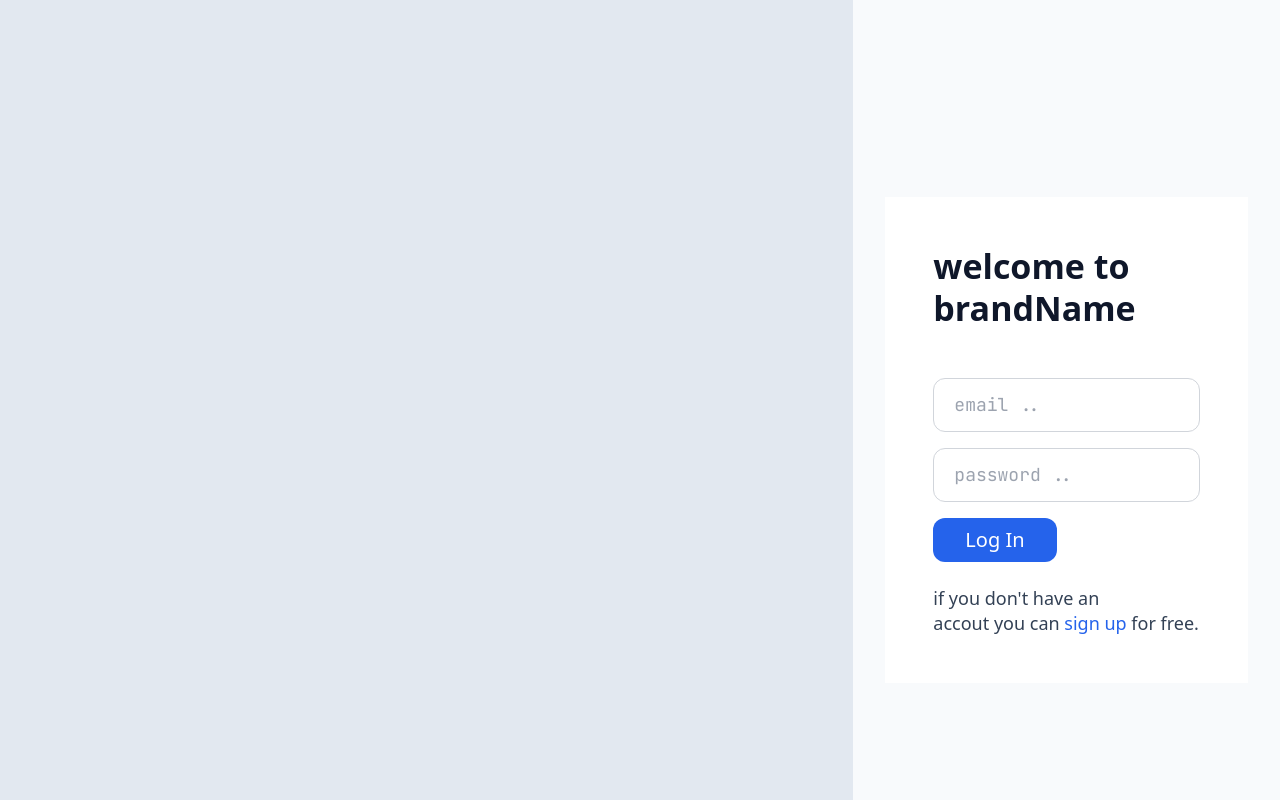
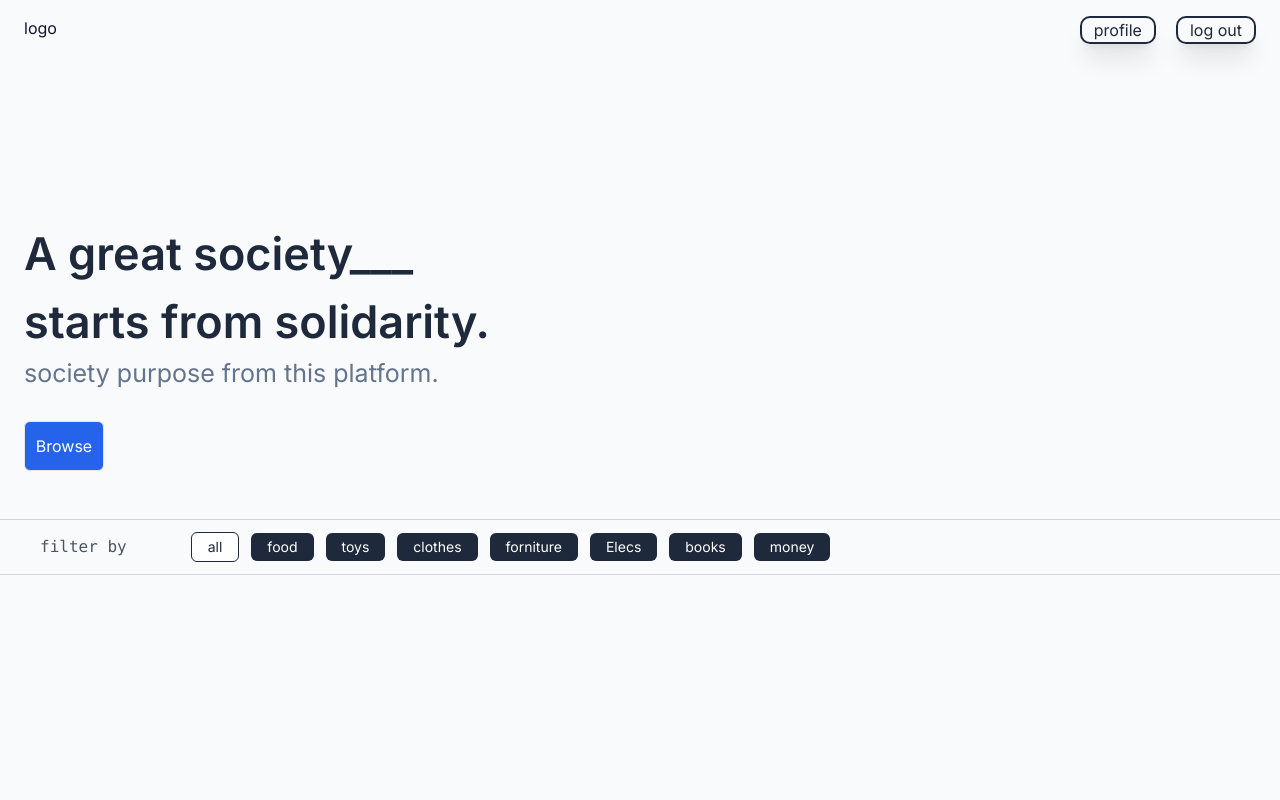
Before and after one commit to Sara-pro-vesion/bit-project, a React (Vite) app: page / in a window 1280 px wide. Built offline with nearby package versions, Linux system fonts and the light colour scheme.

Commit message:
(nav/hero)charity components done

```diff
--- a/src/App.jsx
+++ b/src/App.jsx
@@ -1,16 +1,15 @@
 import LogIn from './pages/LogIn';
 import SignUp from './pages/SignUp';
+import CharityPage from './pages/CharityPage';
 import { BrowserRouter as Router, Routes, Route } from 'react-router-dom';
 
 export default function App() {
   return (
     <Router>
       <Routes>
-
-        <Route path="/" element={<LogIn />} />
-        <Route path="login" element={<LogIn />} />
+        <Route path="/" element={<CharityPage />} />
+        <Route path="/login" element={<LogIn />} />
         <Route path="/signup" element={<SignUp />} />
-
       </Routes>
     </Router>
   );
--- /dev/null
+++ b/src/components/FilterBar.jsx
@@ -0,0 +1,37 @@
+import React, { useState } from 'react';
+
+export default function FilterBar({ onCategoryChange }) {
+  const categories = [
+    'all', 'food', 'toys', 'clothes', 'forniture', 'Elecs', 'books', 'money'
+  ];
+
+  const [active, setActive] = useState('all');
+
+  const handleSelect = (category) => {
+    setActive(category);
+    if (onCategoryChange) onCategoryChange(category);
+  };
+
+  return (
+    <div className="md:mt-12 mt-10 w-full border-y border-gray-300 py-3 px-10 flex items-center gap-6 overflow-x-auto no-scrollbar">
+      <span className="text-gray-600 pr-10 font-mono whitespace-nowrap">
+        filter by
+      </span>
+      <div className="flex flex-nowrap items-center gap-3">
+        {categories.map((cat) => (
+          <button
+            key={cat}
+            onClick={() => handleSelect(cat)}
+            className={`px-4 py-1 rounded-md text-sm transition-colors duration-200 whitespace-nowrap ${
+              active === cat
+                ? 'bg-white text-[#1e293b] border border-[#1e293b]'
+                : 'bg-[#1e293b] text-white hover:bg-[#334155]'
+            }`}
+          >
+            {cat}
+          </button>
+        ))}
+      </div>
+    </div>
+  );
+}
--- /dev/null
+++ b/src/components/Hero.jsx
@@ -0,0 +1,12 @@
+
+
+export default function Hero() {
+    return (
+        <div className="flex flex-col justify-start px-6">
+        <h1 className="text-[#1E293B] font-semibold font-Poppines text-[34px] md:text-[45px]">A great society___
+<br/>starts from solidarity.</h1>
+        <h4 className="text-[23px] md:text-[25px] font-Inter text-[#64748B]">society purpose from this platform.</h4>
+        <button className="text-white mt-7 w-[80px] border rounded-md bg-[#2563EB] py-3 px-1">Browse</button>
+        </div>
+    )
+}
--- a/src/components/LoginForm.jsx
+++ b/src/components/LoginForm.jsx
@@ -20,7 +20,7 @@
         welcome to <br /> brandName
       </h2>
 
-      <form onSubmit={handleSubmit} className=" space-y-4 mb-6">
+      <form onSubmit={handleSubmit} className=" space-y-7 mb-6">
 
         <div>
           <input
@@ -47,7 +47,7 @@
         <div className="text-left">
           <button
             type="submit"
-            className="bg-[#2563eb] text-white px-8 py-2 rounded-xl text-xl font-medium hover:bg-[#1d4ed8] transition-colors"
+            className="bg-[#2563eb] mt-1 text-white px-8 py-2 rounded-xl text-xl font-medium hover:bg-[#1d4ed8] transition-colors"
           >
             Log In
           </button>
@@ -55,7 +55,7 @@
       </form>
 
       <p className="text-left text-[#334155] text-lg leading-snug">
-        if you don't have an <br /> accout you can{' '}
+        if you don't have an <br /> account you can{' '}
         <Link to="/signup" className="text-[#2563eb] hover:underline font-medium">
           sign up
         </Link>{' '}
--- /dev/null
+++ b/src/components/nav.jsx
@@ -0,0 +1,13 @@
+
+
+export default function Nav(){
+    return (
+        <div className="flex justify-between py-4 px-6">
+            <div>logo</div>
+            <div className="flex gap-5">
+                <button className="font-Inter border-solid border-2 text-[#1E293B] border-[#1E293B] rounded-[10px] px-3 overflow-hidden hover:bg-[#2563EB] hover:border-[#2563EB] hover:text-white shadow-xl transition-shadow duration-300 ease-in-out">profile</button>
+                <button className="font-Inter border-solid border-2 text-[#1E293B] border-[#1E293B] rounded-[10px] px-3 overflow-hidden hover:bg-[#1E293B] hover:text-white shadow-xl transition-shadow duration-300 ease-in-out">log out</button>
+            </div>
+        </div>
+    )
+}
--- a/src/index.css
+++ b/src/index.css
@@ -4,6 +4,20 @@
 @tailwind components;
 @tailwind utilities;
 
+html {
+  font-family: 'Inter', sans-serif;
+}
+
+body {
+  margin: 0;
+  min-height: 100vh;
+  background: #f8fafc;
+  color: #0f172a;
+}
+
+* {
+  box-sizing: border-box;
+}
 /* :root {
   --text: #6b6375;
   --text-h: #08060d;
--- /dev/null
+++ b/src/pages/CharityPage.jsx
@@ -0,0 +1,15 @@
+import FilterBar from "../components/FilterBar";
+import Hero from "../components/Hero";
+import Nav from "../components/nav";
+
+export default function CharityPage() {
+  return (
+    <div>
+      <div className="flex flex-col gap-20 md:gap-40">
+        <Nav />
+        <Hero />
+      </div>
+      <FilterBar />
+    </div>
+  );
+}
--- a/tailwind.config.js
+++ b/tailwind.config.js
@@ -3,7 +3,9 @@
   theme: {
     extend: {
       fontFamily: {
-        'JetBrains-Mono': ['"JetBrains Mono"', 'monospace'],
+        'Poppines': ['Poppines', 'Inter', 'sans-serif'],
+        'Inter': ['Inter', 'sans-serif'],
+        'JetBrains-Mono': ['"JetBrains Mono"', 'Poppines', 'Inter'],
       },
     },
   },
```
